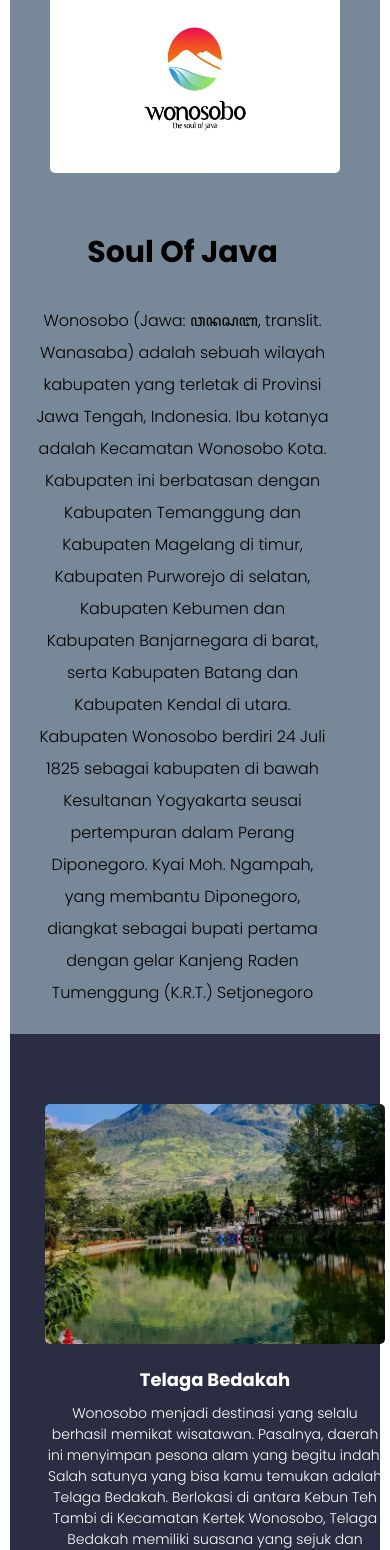
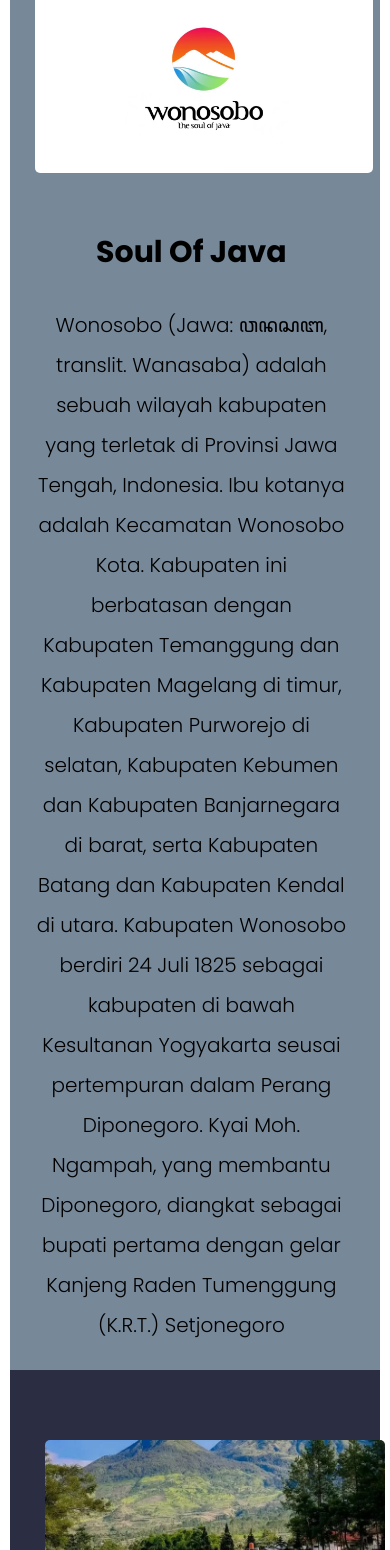
Before and after one commit to nraa7777/Wonnosobo-view, a plain HTML site: page index.html in a window 390 px wide. Shown: the part 996-2546 px from the top of the page. Drawn offline with nearby package versions, Linux system fonts and the light colour scheme.

Commit message:
Update style.css

```diff
--- a/style.css
+++ b/style.css
@@ -242,7 +242,7 @@ header .hero h1 {
     }
 
     .about .box-about .box:nth-child(2) img {
-        width: 400px;
+        width: auto;
     }
 
     .famous {
@@ -280,10 +280,10 @@ header .hero h1 {
         font-size: 30px;
     }
     .about .box-about .box:nth-child(1) p {
-        font-size: px;
+        font-size: 20px;
     }
     .about .box-about .box:nth-child(2) img {
-        width: 300px;
+        width: auto;
         height: 200px;
     }
     .famous .box-famous .box img {
```
